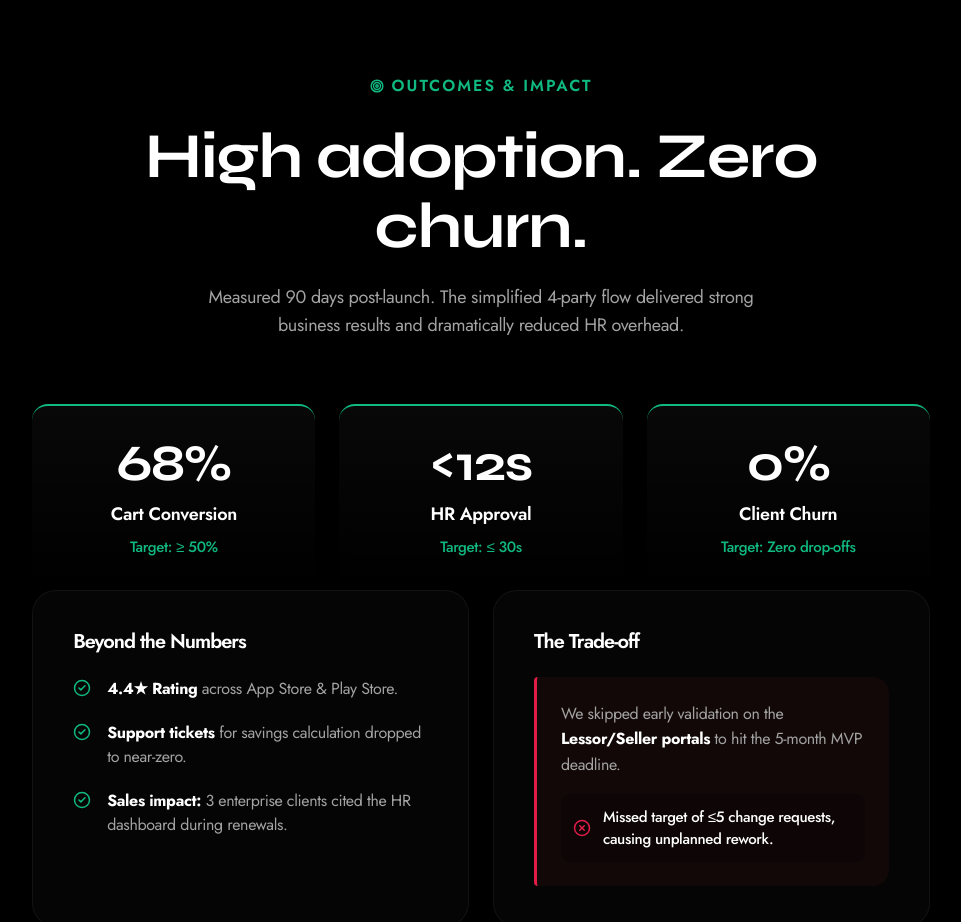
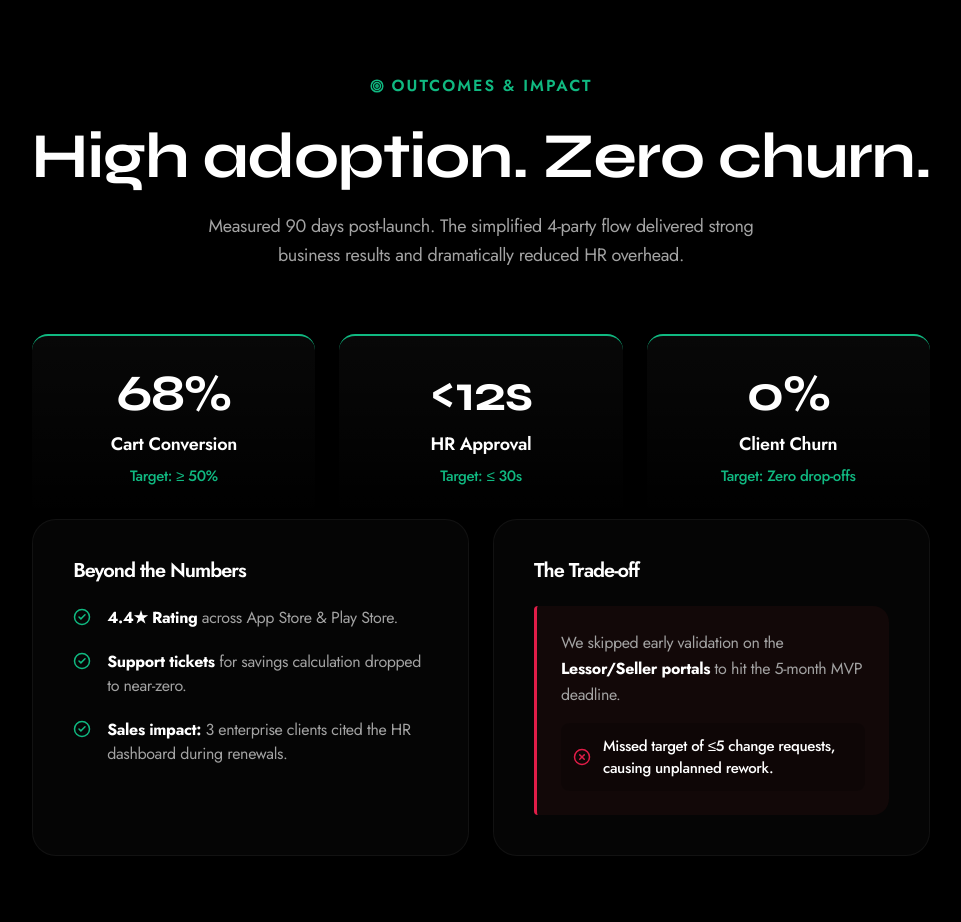
Before and after one commit to skssandeep/portfolio, a React (Vite) app: page /smart-epp in a window 1280 px wide. Shown: the part 8700-9622 px from the top of the page, without its empty margins (159-1120 px from the left). Built offline with nearby package versions, Linux system fonts and the light colour scheme.

Commit message:
style: Prevent Outcomes header from wrapping

```diff
--- a/src/pages/SmartEPPCaseStudy.tsx
+++ b/src/pages/SmartEPPCaseStudy.tsx
@@ -1656,7 +1656,7 @@ export const SmartEPPCaseStudy = () => {
                 <Target size={14} strokeWidth={2.5} />
                 Outcomes & Impact
               </div>
-              <h2 style={{ fontSize: 'clamp(2.5rem, 5vw, 4rem)', fontWeight: 700, color: '#fff', lineHeight: 1.1, letterSpacing: '-0.02em', margin: '0 0 20px 0', fontFamily: 'var(--font-heading)' }}>
+              <h2 style={{ fontSize: 'clamp(2.5rem, 5vw, 4rem)', fontWeight: 700, color: '#fff', lineHeight: 1.1, letterSpacing: '-0.02em', margin: '0 0 20px 0', fontFamily: 'var(--font-heading)', whiteSpace: 'nowrap' }}>
                 High adoption. Zero churn.
               </h2>
               <p style={{ fontSize: '18px', color: '#a3a3a3', lineHeight: 1.6, margin: 0, maxWidth: '600px' }}>
```
